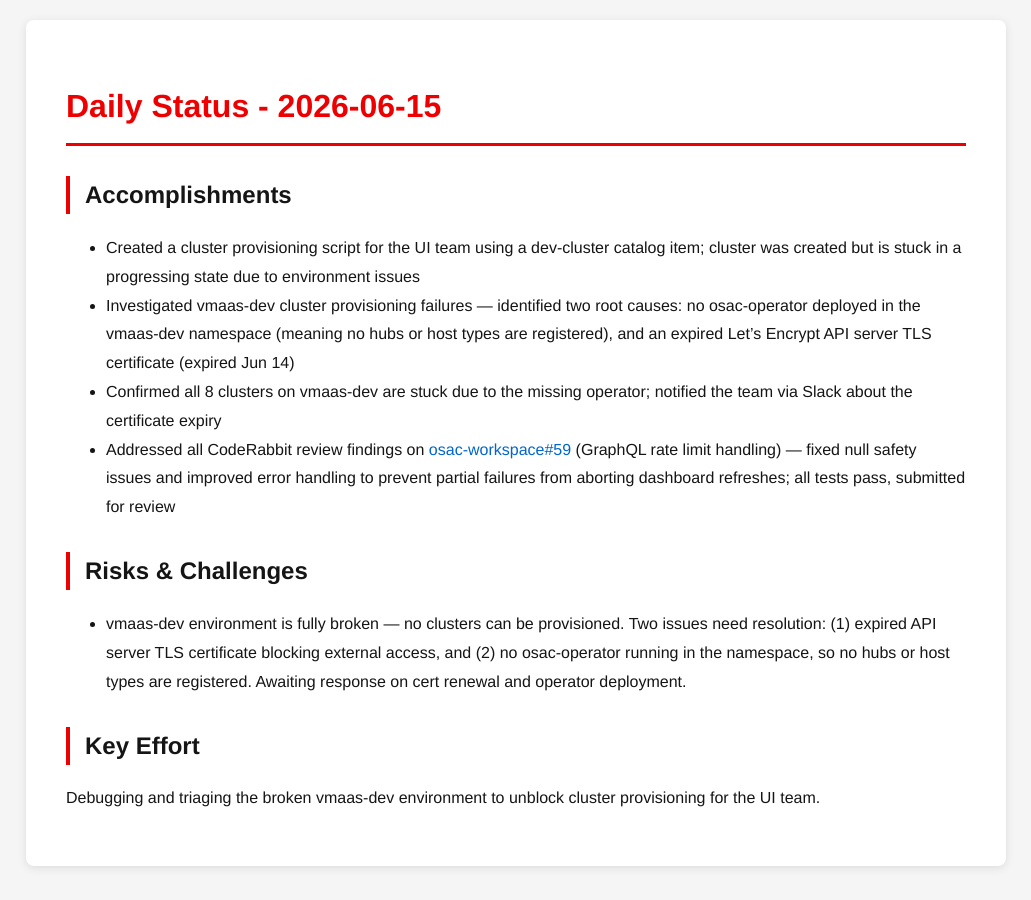
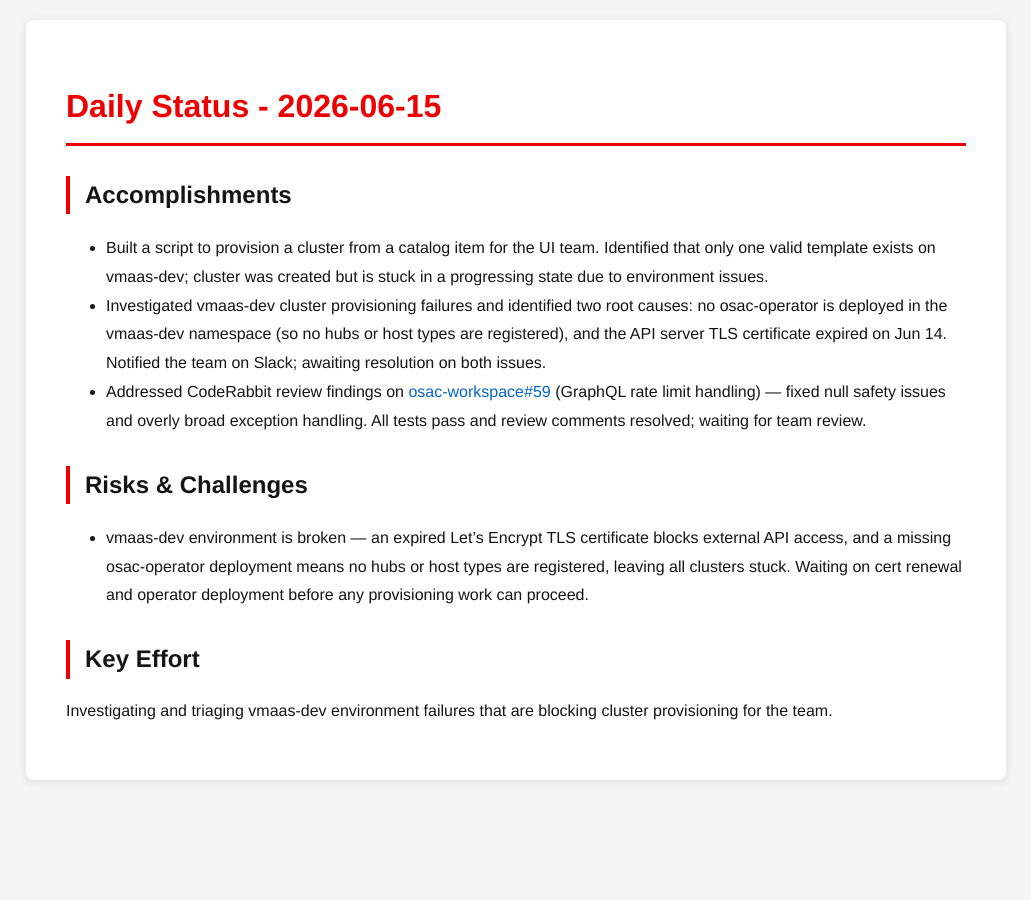
Before and after one commit to tzvatot/daily-status, a Jekyll site: the page built from 2026-06-15.md, in a window 1280 px wide. Shown: the whole page, without its empty margins (124-1155 px from the left). Built offline with Jekyll 4.4.1, drawn with Linux system fonts in a browser that asks for light colours.

Commit message:
Daily status update - 2026-06-15

```diff
--- a/2026-06-15.md
+++ b/2026-06-15.md
@@ -7,13 +7,12 @@ date: 2026-06-15
 # Daily Status - 2026-06-15
 
 ## Accomplishments
-- Created a cluster provisioning script for the UI team using a dev-cluster catalog item; cluster was created but is stuck in a progressing state due to environment issues
-- Investigated vmaas-dev cluster provisioning failures — identified two root causes: no osac-operator deployed in the vmaas-dev namespace (meaning no hubs or host types are registered), and an expired Let's Encrypt API server TLS certificate (expired Jun 14)
-- Confirmed all 8 clusters on vmaas-dev are stuck due to the missing operator; notified the team via Slack about the certificate expiry
-- Addressed all CodeRabbit review findings on [osac-workspace#59](https://github.com/osac-project/osac-workspace/pull/59) (GraphQL rate limit handling) — fixed null safety issues and improved error handling to prevent partial failures from aborting dashboard refreshes; all tests pass, submitted for review
+- Built a script to provision a cluster from a catalog item for the UI team. Identified that only one valid template exists on vmaas-dev; cluster was created but is stuck in a progressing state due to environment issues.
+- Investigated vmaas-dev cluster provisioning failures and identified two root causes: no osac-operator is deployed in the vmaas-dev namespace (so no hubs or host types are registered), and the API server TLS certificate expired on Jun 14. Notified the team on Slack; awaiting resolution on both issues.
+- Addressed CodeRabbit review findings on [osac-workspace#59](https://github.com/osac-project/osac-workspace/pull/59) (GraphQL rate limit handling) — fixed null safety issues and overly broad exception handling. All tests pass and review comments resolved; waiting for team review.
 
 ## Risks & Challenges
-- vmaas-dev environment is fully broken — no clusters can be provisioned. Two issues need resolution: (1) expired API server TLS certificate blocking external access, and (2) no osac-operator running in the namespace, so no hubs or host types are registered. Awaiting response on cert renewal and operator deployment.
+- vmaas-dev environment is broken — an expired Let's Encrypt TLS certificate blocks external API access, and a missing osac-operator deployment means no hubs or host types are registered, leaving all clusters stuck. Waiting on cert renewal and operator deployment before any provisioning work can proceed.
 
 ## Key Effort
-Debugging and triaging the broken vmaas-dev environment to unblock cluster provisioning for the UI team.
+Investigating and triaging vmaas-dev environment failures that are blocking cluster provisioning for the team.
```
